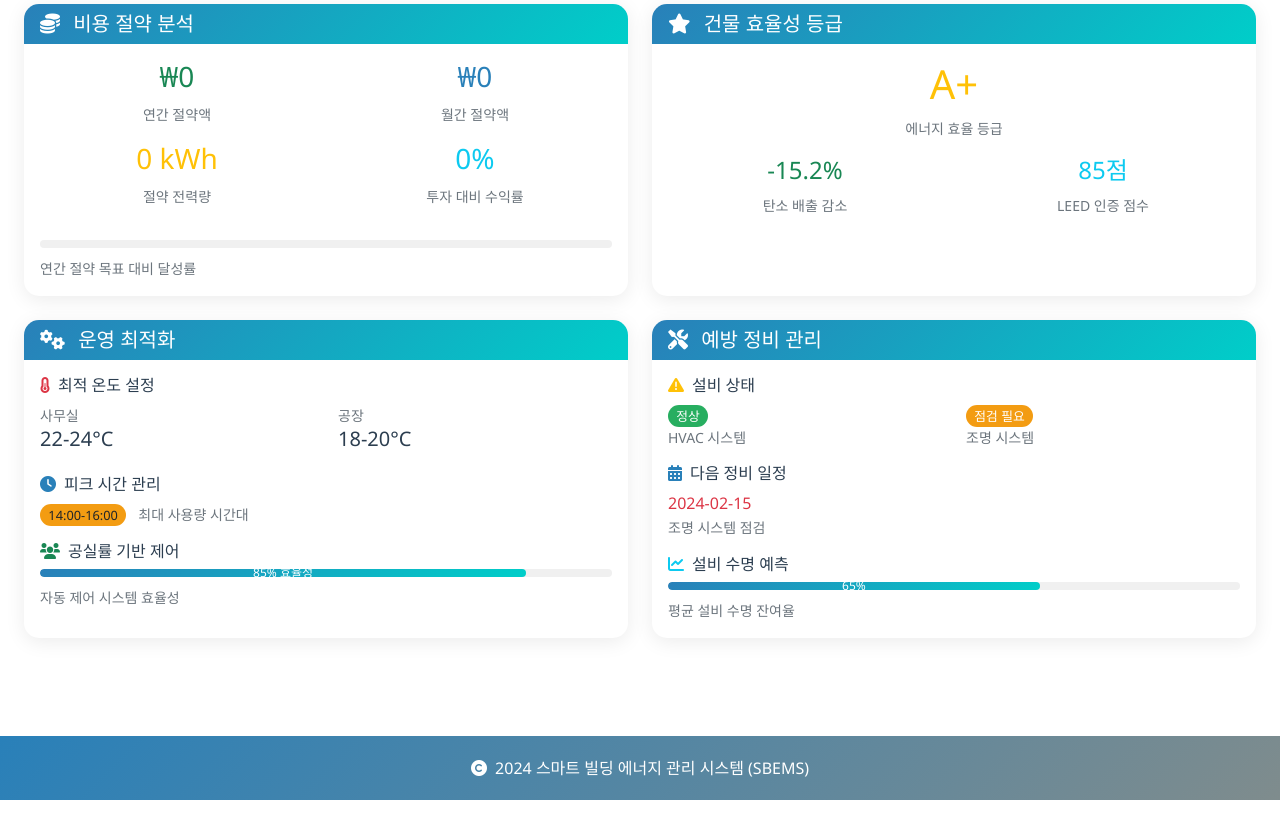
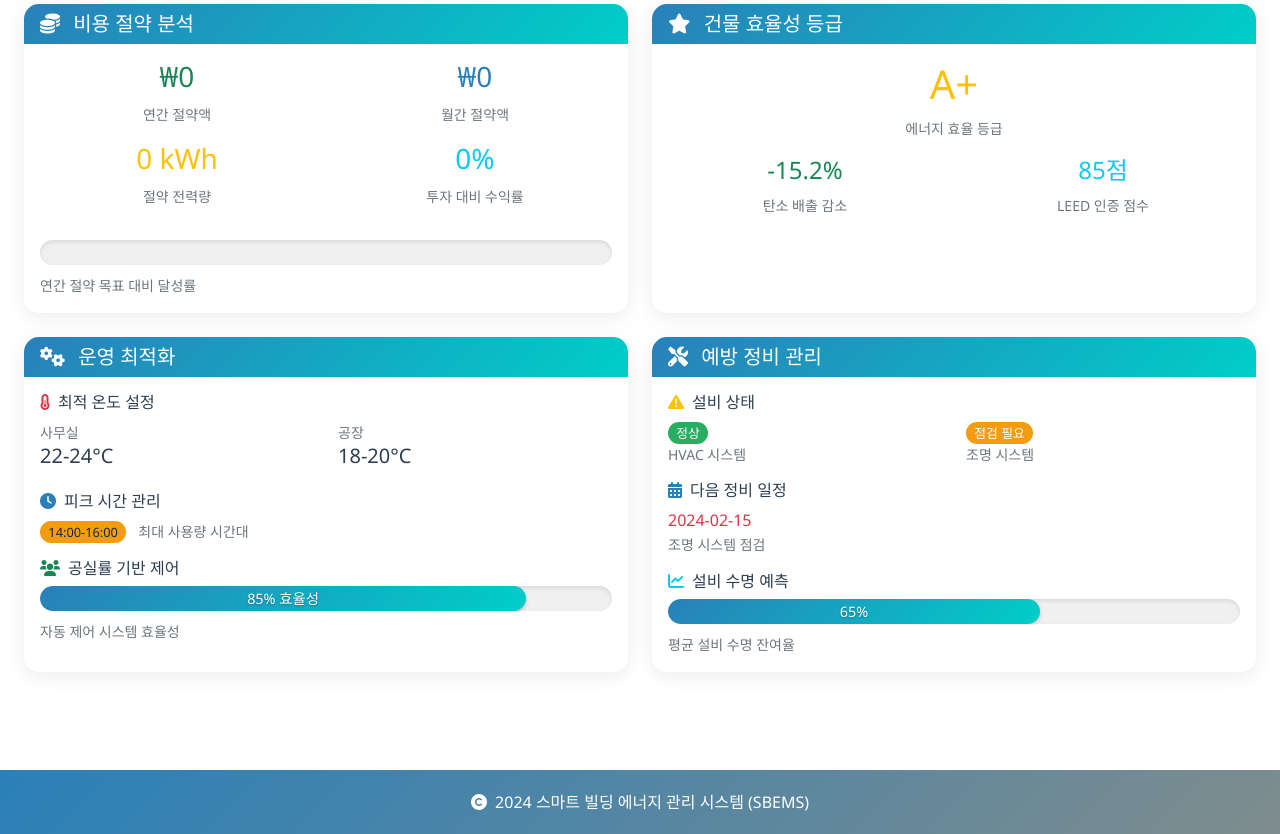
Before and after one commit to kimdain0222/ecosysnc, a Flask app: page /prediction in a window 1280 px wide. Shown: the part 877-1711 px from the top of the page. Before the commit the page ends 1677 px from the top, so only its background shows below. Run offline with Flask 3, Linux system fonts and the light colour scheme; some libraries are stand-ins or nearby versions.

Commit message:
프로그레스 바 가독성 개선: 높이 증가 및 텍스트 스타일 강화로 시각적 효과 향상

```diff
--- a/templates/base.html
+++ b/templates/base.html
@@ -381,14 +381,44 @@
 
         /* 프로그레스 바 스타일 */
         .progress {
-            height: 8px;
-            border-radius: 10px;
+            height: 20px;
+            border-radius: 15px;
             background-color: #f0f0f0;
+            box-shadow: inset 0 2px 4px rgba(0, 0, 0, 0.1);
         }
 
         .progress-bar {
             background: linear-gradient(135deg, var(--primary-color), var(--accent-color));
-            border-radius: 10px;
+            border-radius: 15px;
+            font-size: 0.85rem;
+            font-weight: 500;
+            line-height: 20px;
+            text-shadow: 0 1px 2px rgba(0, 0, 0, 0.3);
+            box-shadow: 0 2px 4px rgba(0, 0, 0, 0.2);
+        }
+
+        /* 큰 프로그레스 바 (예측 결과용) */
+        .progress-lg {
+            height: 30px;
+            border-radius: 20px;
+        }
+
+        .progress-lg .progress-bar {
+            font-size: 1rem;
+            font-weight: 600;
+            line-height: 30px;
+        }
+
+        /* 중간 프로그레스 바 */
+        .progress-md {
+            height: 25px;
+            border-radius: 18px;
+        }
+
+        .progress-md .progress-bar {
+            font-size: 0.9rem;
+            font-weight: 500;
+            line-height: 25px;
         }
 
         /* 배지 스타일 */
--- a/templates/prediction.html
+++ b/templates/prediction.html
@@ -260,7 +260,7 @@
                           <div class="card bg-light mb-3">
                               <div class="card-body text-center">
                                   <h6 class="card-title">에너지 효율성 점수</h6>
-                                 <div class="progress mb-2" style="height: 25px;">
+                                  <div class="progress progress-lg mb-2">
                                       <div class="progress-bar bg-success" id="efficiency-bar" style="width: 85%"></div>
                                   </div>
                                  <div class="row">
@@ -341,7 +341,7 @@
                         </div>
                     </div>
                                          <div class="mt-3">
-                        <div class="progress mb-2">
+                         <div class="progress progress-md mb-2">
                              <div class="progress-bar bg-success" id="goal-progress" style="width: 0%">0% 목표 달성</div>
                          </div>
                          <small class="text-muted">연간 절약 목표 대비 달성률</small>
@@ -414,7 +414,7 @@
                     </div>
                                          <div>
                          <h6><i class="fas fa-users text-success me-2"></i>공실률 기반 제어</h6>
-                        <div class="progress mb-2">
+                         <div class="progress progress-md mb-2">
                              <div class="progress-bar bg-success" style="width: 85%">85% 효율성</div>
                          </div>
                          <small class="text-muted">자동 제어 시스템 효율성</small>
@@ -453,7 +453,7 @@
                     </div>
                                          <div>
                          <h6><i class="fas fa-chart-line text-info me-2"></i>설비 수명 예측</h6>
-                        <div class="progress mb-2">
+                         <div class="progress progress-md mb-2">
                              <div class="progress-bar bg-info" style="width: 65%">65%</div>
                          </div>
                          <small class="text-muted">평균 설비 수명 잔여율</small>
```
Lines whose indentation alone changed are shown as unchanged.
